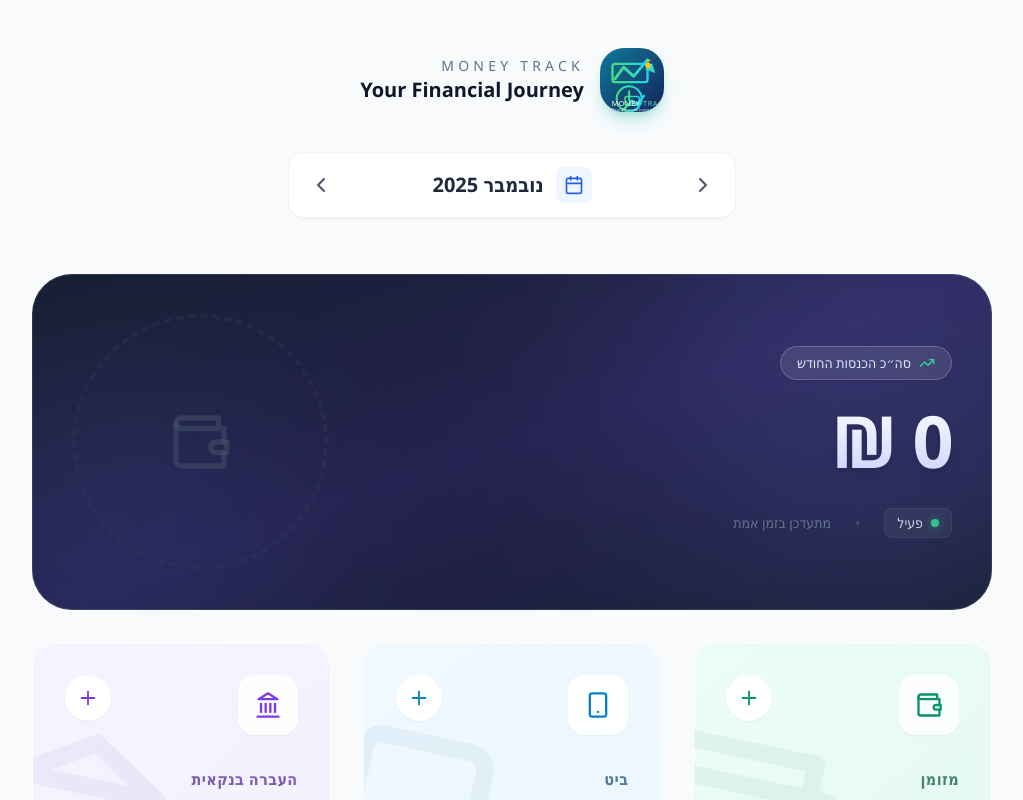
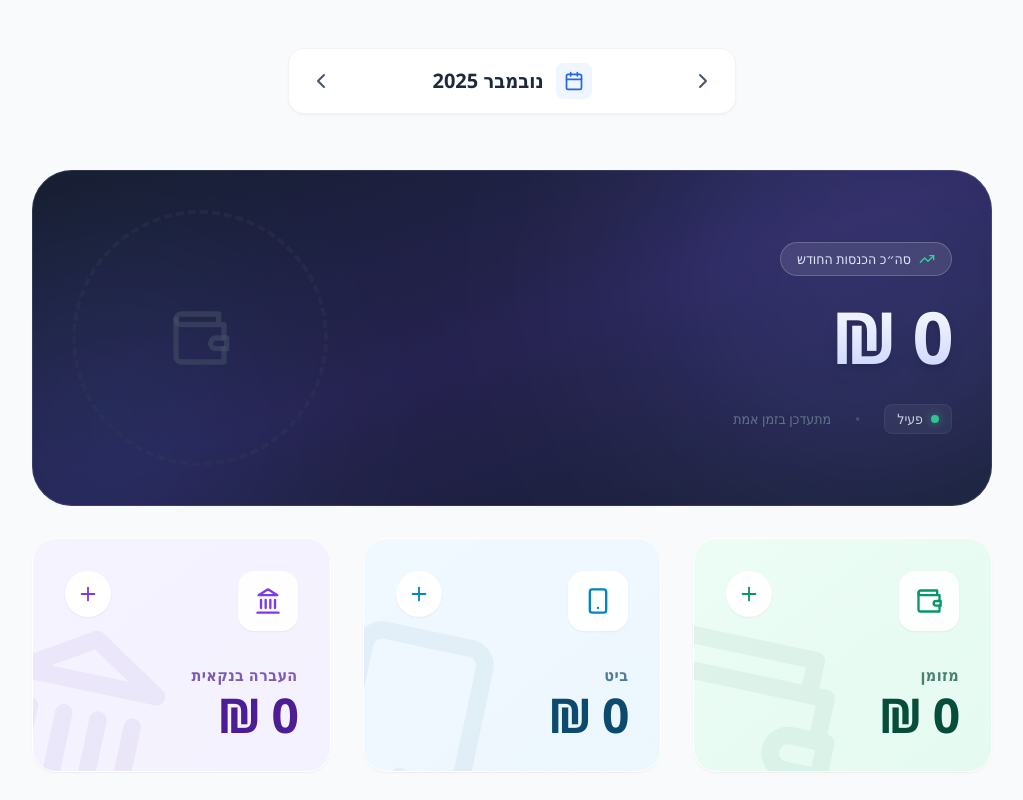
Before and after one commit to ShaharAssenheim/MyIncome, a React (Vite) app: page / in a window 1280 px wide. Shown: the top 800 px of the page, without its empty margins (128-1151 px from the left). Built offline with nearby package versions, Linux system fonts and the light colour scheme.

Commit message:
first commit

```diff
--- a/App.tsx
+++ b/App.tsx
@@ -1,5 +1,4 @@
 import React, { useState, useEffect, useMemo } from 'react';
-import appLogo from '/icon.svg';
 import { Transaction, IncomeType, MonthlyStats } from './types';
 import { MonthSelector } from './components/MonthSelector';
 import { SummaryCard } from './components/SummaryCard';
@@ -111,13 +110,6 @@ function App() {
   return (
     <div className="min-h-screen bg-slate-50 text-slate-900 pb-20">
       <div className="max-w-md md:max-w-5xl mx-auto px-4 md:px-8 pt-8 md:pt-12">
-        <div className="flex items-center justify-center gap-4 mb-10">
-          <img src={appLogo} alt="Money Track logo" className="w-16 h-16 rounded-3xl shadow-lg shadow-teal-500/30" />
-          <div>
-            <p className="text-sm uppercase tracking-[0.3em] text-slate-500">Money Track</p>
-            <p className="text-xl font-semibold text-slate-900">Your Financial Journey</p>
-          </div>
-        </div>
 
         {/* Month Navigation - Centered and constrained width */}
         <div className="flex justify-center mb-8">
--- a/index.html
+++ b/index.html
@@ -4,7 +4,7 @@
     <meta charset="UTF-8" />
     <meta name="viewport" content="width=device-width, initial-scale=1.0, maximum-scale=1.0, user-scalable=no" />
     <title>מעקב הכנסות</title>
-    <link rel="icon" type="image/svg+xml" href="/icon.svg" />
+    <link rel="icon" href="/icon.ico" />
     <script src="https://cdn.tailwindcss.com"></script>
     <style>
       body {
--- a/metadata.json
+++ /dev/null
@@ -1,5 +0,0 @@
-{
-  "name": "הכנסה חודשית",
-  "description": "A modern, intuitive application for tracking monthly income across Cash, Bit, and Bank Transfers.",
-  "requestFramePermissions": []
-}
```
Also changed, not shown: public/icon.svg (deleted), 1 other file (tests, documents, lock files or other folders).
